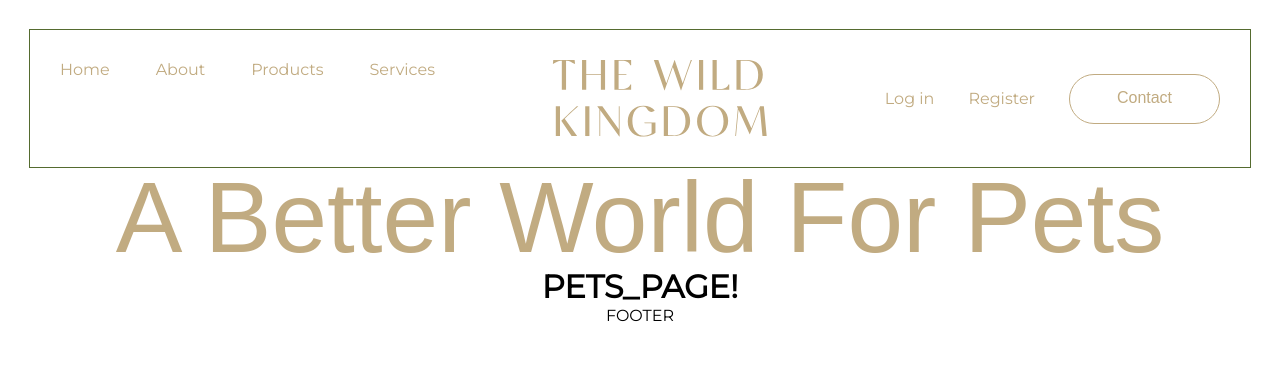
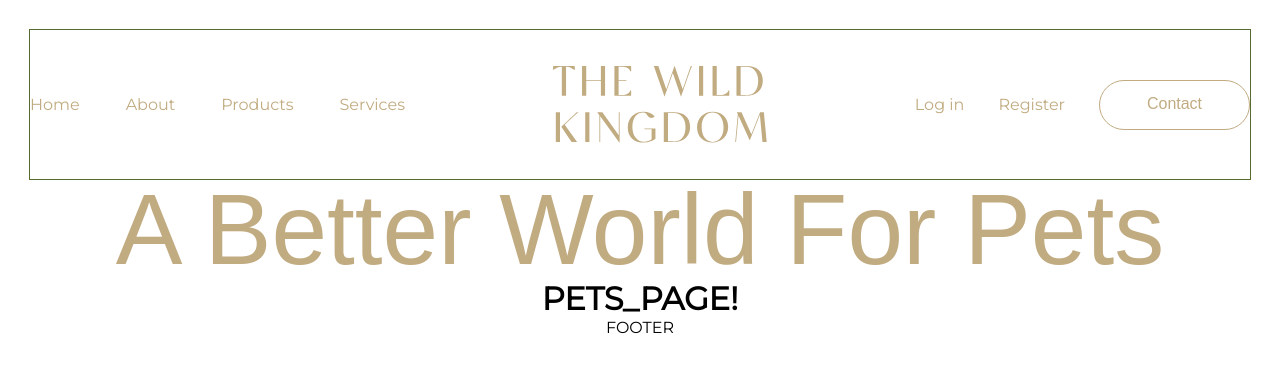
Before and after one commit to KomaNatoR/freelance-on-next, a Next.js app: page /wild_kingdom in a window 1280 px wide. Shown: the top 372 px of the page. Built offline with nearby package versions, Linux system fonts and the light colour scheme; a web font is replaced by a local one.

Commit message:
created Icon component!

```diff
--- a/src/ui/wild_kingdom/body/body.module.scss
+++ b/src/ui/wild_kingdom/body/body.module.scss
@@ -1,6 +1,8 @@
 .body {
     min-width: 320px;
     max-width: 1920px;
+    margin-right: auto;
+    margin-left: auto;
 
     text-align: center;
     font-size: 16px;
--- a/src/ui/wild_kingdom/body/header/compon_header/auth.module.scss
+++ b/src/ui/wild_kingdom/body/header/compon_header/auth.module.scss
@@ -6,5 +6,7 @@
 
     & div {
         margin-right: 34px;
+
+        cursor: pointer;
     }
 }
--- a/src/ui/wild_kingdom/body/header/compon_header/nav.module.scss
+++ b/src/ui/wild_kingdom/body/header/compon_header/nav.module.scss
@@ -1,12 +1,17 @@
 .nav {
-    width: 375px;
-    height: 25px;
+    display: flex;
+    align-items: center;
+
 
     & ul {
         list-style: none;
 
         display: flex;
         justify-content: space-between;
+        align-items: center;
+
+        width: 375px;
+        height: 25px;
 
         color: var(--light-golden);
     }
--- a/src/ui/wild_kingdom/body/header/header.module.scss
+++ b/src/ui/wild_kingdom/body/header/header.module.scss
@@ -1,6 +1,7 @@
 .header {
     min-width: 320px;
     max-width: 1920px;
+    padding: 36px 0;
 
     // text-align: center;
     // font-size: 16px;
@@ -13,5 +14,5 @@
     justify-content: space-between;
 
     max-width: 1570px;
-    padding: 30px;
+    // padding: 30px;
 }
--- a/src/ui/wild_kingdom/shares/Button/button.module.scss
+++ b/src/ui/wild_kingdom/shares/Button/button.module.scss
@@ -15,8 +15,11 @@
 
     cursor: pointer;
 
-    // &:hover, &:focus {
-    //     background: var(--light-golden);
-    //     color: transparent;
-    // }
+    transition: background 300ms cubic-bezier(0.4, 0, 0.2, 1),
+    border 300ms cubic-bezier(0.4, 0, 0.2, 1);
+    &:hover, &:focus {
+        border: 0px solid transparent;
+        background: var(--light-golden);
+        color: var(--dark-golden);
+    }
 }
```
Also changed, not shown: src/ui/wild_kingdom/shares/Icon/Icon.tsx (added, +25 -0 lines), src/ui/wild_kingdom/shares/Icon/icons/icons.json (added, +14 -0 lines), src/ui/wild_kingdom/shares/Icon/icons/icons.svg (added).
